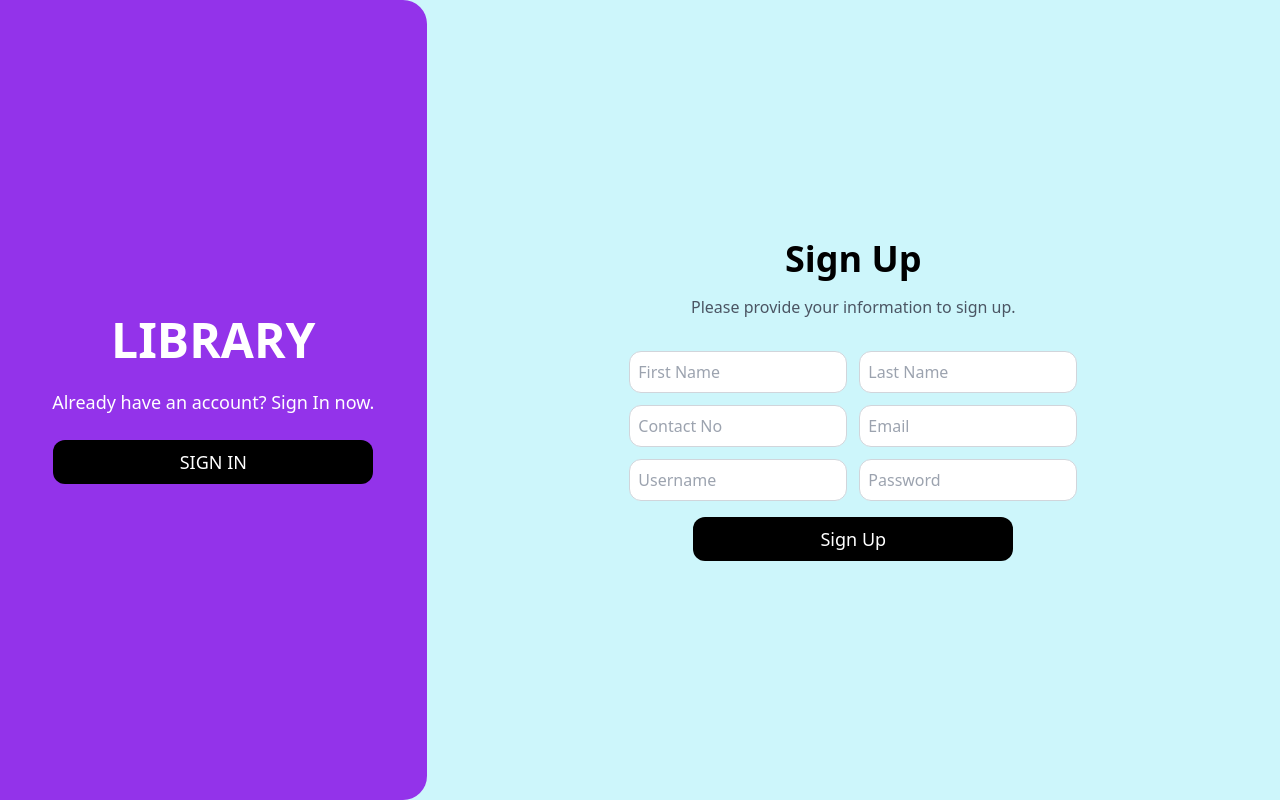
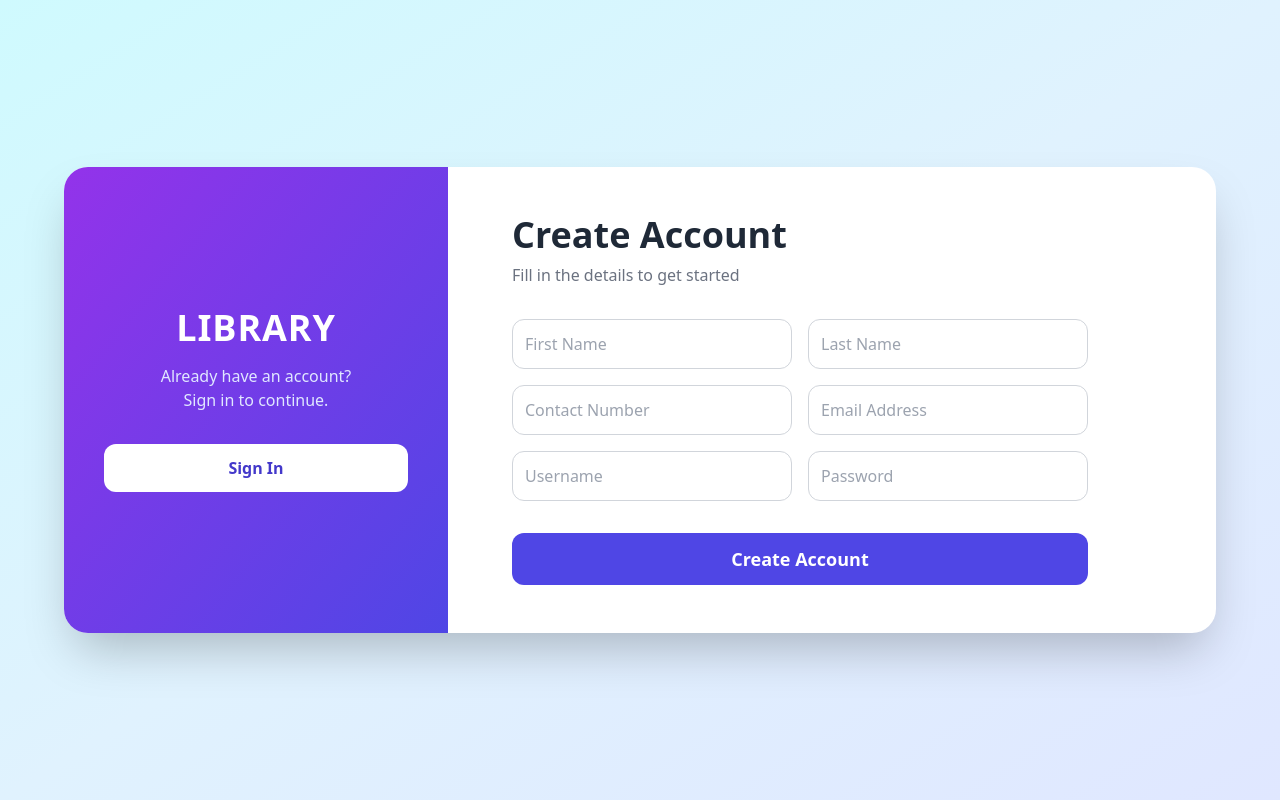
Before and after one commit to Sudeep2704/MyLib---Library-Manager, a Next.js app: page /asignup in a window 1280 px wide. Built offline with nearby package versions, Linux system fonts and the light colour scheme.

Commit message:
created simple ui chnages

```diff
--- a/src/app/asignup/page.jsx
+++ b/src/app/asignup/page.jsx
@@ -1,79 +1,91 @@
 "use client";
-import { useState } from "react";
 import Link from "next/link";
 
 const AuthPage = () => {
-  const [isLogin, setIsLogin] = useState(true);
+  return (
+    <div className="min-h-screen w-full bg-gradient-to-br from-cyan-100 via-sky-100 to-indigo-100 flex items-center justify-center p-6">
 
-  return (
-    <div className="flex flex-wrap md:flex-nowrap h-screen w-full bg-[#CDF6FB]">
-      {/* Left - Signup Section */}
-      <div className="w-full md:w-1/3 bg-purple-600 flex flex-col justify-center items-center p-6 md:p-10 text-white  md:rounded-r-3xl">
-        <h1 className="text-4xl md:text-5xl font-bold mb-4 md:mb-6">LIBRARY</h1>
-        <p className="text-md md:text-lg mb-4 md:mb-6 text-center">
-          Already have an account? Sign In now.
+      {/* Main Card */}
+      <div className="flex w-full max-w-6xl overflow-hidden rounded-3xl shadow-2xl bg-white">
+
+        {/* Left - Info Section */}
+        <div className="hidden md:flex w-1/3 bg-gradient-to-br from-purple-600 to-indigo-600 flex-col justify-center items-center px-10 py-12 text-white">
+          <h1 className="text-4xl font-extrabold tracking-wide mb-4">
+            LIBRARY
+          </h1>
+          <p className="text-center text-indigo-100 mb-8">
+            Already have an account?
+            <br />
+            Sign in to continue.
           </p>
 
-        <Link href="/asignin" className="bg-black text-center text-white px-6 py-2 rounded-xl text-lg w-72 md:w-80 hover:opacity-80">
-          SIGN IN
+          <Link
+            href="/asignin"
+            className="bg-white text-indigo-700 font-semibold px-6 py-3 rounded-xl w-full text-center hover:bg-indigo-50 transition"
+          >
+            Sign In
           </Link>
         </div>
 
-      {/* Right - Sign Up Section */}
-      <div className="w-full md:w-2/3 bg-[#CDF6FB] flex flex-col justify-center items-center p-6 md:p-10">
-        <h2 className="text-3xl md:text-4xl font-semibold mb-3 md:mb-4 font-sans">
-          Sign Up
+        {/* Right - Sign Up Form */}
+        <div className="w-full md:w-2/3 flex flex-col justify-center px-8 md:px-16 py-12">
+          <h2 className="text-3xl md:text-4xl font-bold text-gray-800 mb-2">
+            Create Account
           </h2>
-        <p className="text-gray-600 mb-6 md:mb-8 text-center">
-          Please provide your information to sign up.
+          <p className="text-gray-500 mb-8">
+            Fill in the details to get started
           </p>
 
-        {/* Form Inputs */}
-        <div className="flex flex-col gap-3 w-full max-w-md">
-          <div className="flex flex-col md:flex-row gap-3">
+          {/* Inputs */}
+          <div className="space-y-4 max-w-xl">
+            <div className="flex flex-col md:flex-row gap-4">
               <input
                 type="text"
                 placeholder="First Name"
-              className="w-full md:w-1/2 p-2 border border-gray-300 rounded-xl focus:outline-none focus:ring-2 focus:ring-blue-500"
+                className="flex-1 p-3 rounded-xl border border-gray-300 focus:outline-none focus:ring-2 focus:ring-indigo-500"
               />
               <input
                 type="text"
                 placeholder="Last Name"
-              className="w-full md:w-1/2 p-2 border border-gray-300 rounded-xl focus:outline-none focus:ring-2 focus:ring-blue-500"
+                className="flex-1 p-3 rounded-xl border border-gray-300 focus:outline-none focus:ring-2 focus:ring-indigo-500"
               />
             </div>
 
-          <div className="flex flex-col md:flex-row gap-3">
+            <div className="flex flex-col md:flex-row gap-4">
               <input
                 type="text"
-              placeholder="Contact No"
-              className="w-full md:w-1/2 p-2 border border-gray-300 rounded-xl focus:outline-none focus:ring-2 focus:ring-blue-500"
+                placeholder="Contact Number"
+                className="flex-1 p-3 rounded-xl border border-gray-300 focus:outline-none focus:ring-2 focus:ring-indigo-500"
               />
               <input
                 type="email"
-              placeholder="Email"
-              className="w-full md:w-1/2 p-2 border border-gray-300 rounded-xl focus:outline-none focus:ring-2 focus:ring-blue-500"
+                placeholder="Email Address"
+                className="flex-1 p-3 rounded-xl border border-gray-300 focus:outline-none focus:ring-2 focus:ring-indigo-500"
               />
             </div>
 
-          <div className="flex flex-col md:flex-row gap-3">
+            <div className="flex flex-col md:flex-row gap-4">
               <input
                 type="text"
                 placeholder="Username"
-              className="w-full md:w-1/2 p-2 border border-gray-300 rounded-xl focus:outline-none focus:ring-2 focus:ring-blue-500"
+                className="flex-1 p-3 rounded-xl border border-gray-300 focus:outline-none focus:ring-2 focus:ring-indigo-500"
               />
               <input
                 type="password"
                 placeholder="Password"
-              className="w-full md:w-1/2 p-2 border border-gray-300 rounded-xl focus:outline-none focus:ring-2 focus:ring-blue-500"
+                className="flex-1 p-3 rounded-xl border border-gray-300 focus:outline-none focus:ring-2 focus:ring-indigo-500"
               />
             </div>
           </div>
 
           {/* Sign Up Button */}
-        <Link href="/asignin" className="bg-black mt-4 text-white px-6 py-2 text-center rounded-xl text-lg w-72 md:w-80 hover:opacity-80">
-          Sign Up
+          <Link
+            href="/asignin"
+            className="mt-8 bg-indigo-600 text-white py-3 rounded-xl text-lg font-semibold text-center max-w-xl hover:bg-indigo-700 transition"
+          >
+            Create Account
           </Link>
+        </div>
       </div>
     </div>
   );
```
Lines whose indentation alone changed are shown as unchanged.
